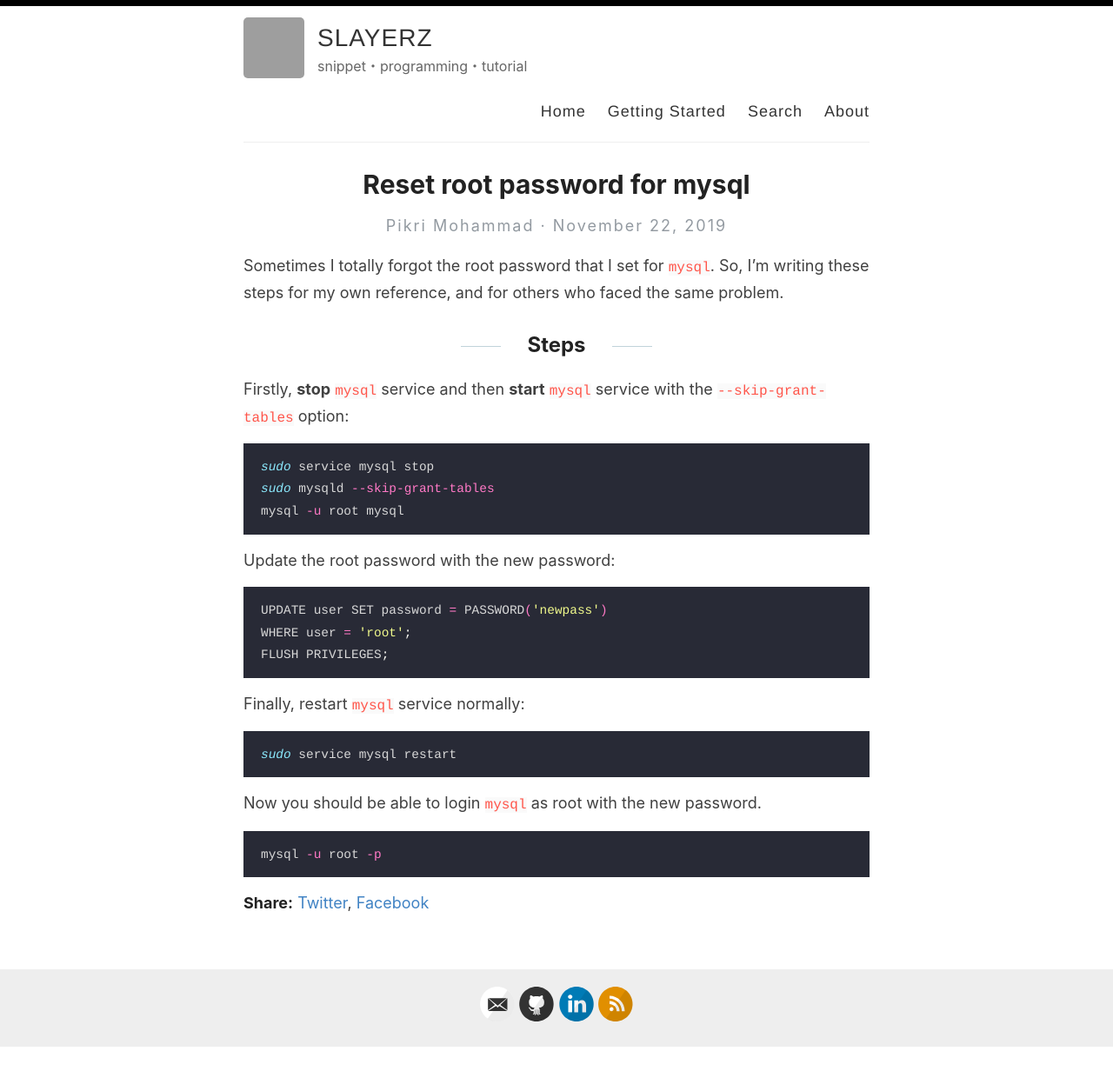
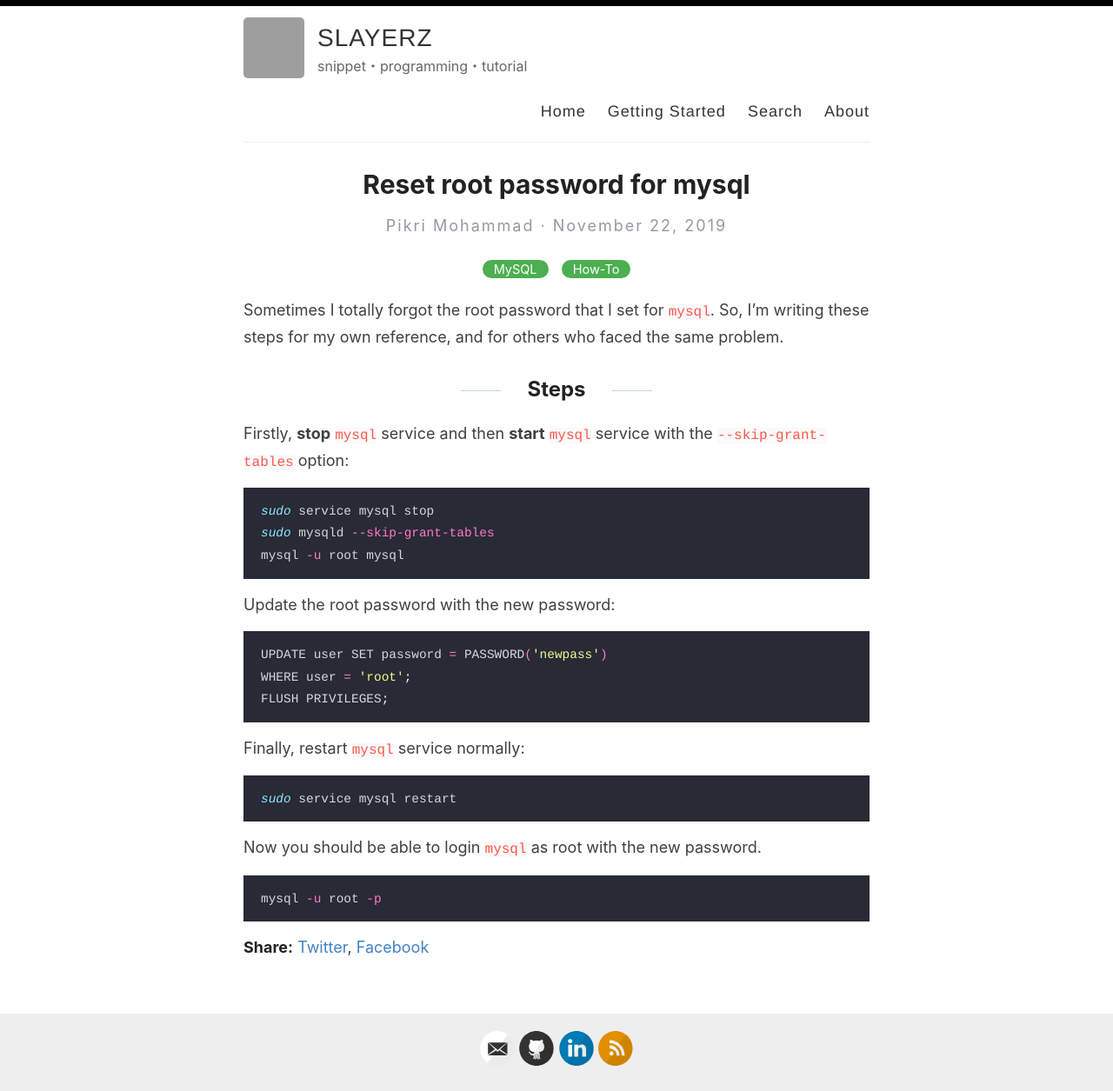
Before and after one commit to slayerz/slayerz.github.io, a Jekyll site: the page built from _posts/2019-11-22-reset-root-password-for-mysql.md, in a window 1280 px wide. Shown: the whole page at 87% size. Built offline with Jekyll 4.4.1, drawn with Linux system fonts in a browser that asks for light colours; before the commit the page ends 1204 px from its top, so only the background shows below that; grey boxes are pictures that could not be loaded.

Commit message:
Update 2019-11-22-reset-root-password-for-mysql.md

```diff
--- a/_posts/2019-11-22-reset-root-password-for-mysql.md
+++ b/_posts/2019-11-22-reset-root-password-for-mysql.md
@@ -1,7 +1,7 @@
 ---
 layout: post
 title: Reset root password for mysql
-tags: [mysql]
+categories: [MySQL, How-To]
 ---
 
 Sometimes I totally forgot the root password that I set for `mysql`. So, I'm writing these steps for my own reference, and for others who faced the same problem.
```
